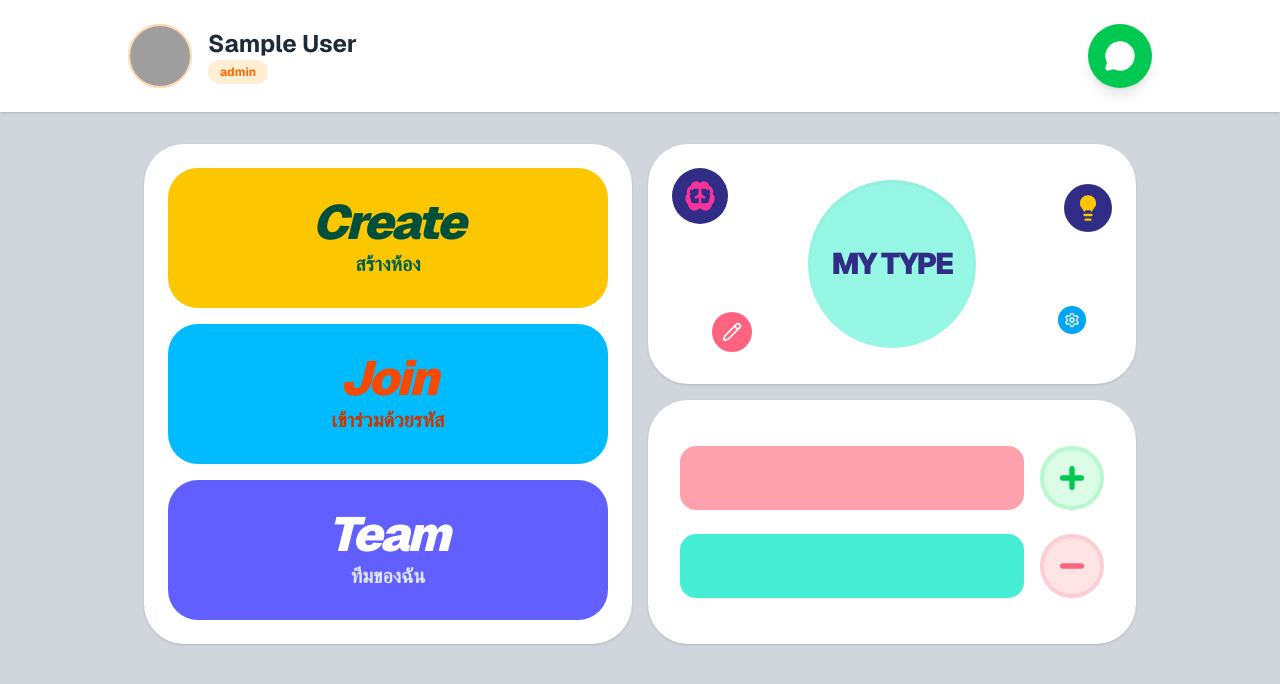
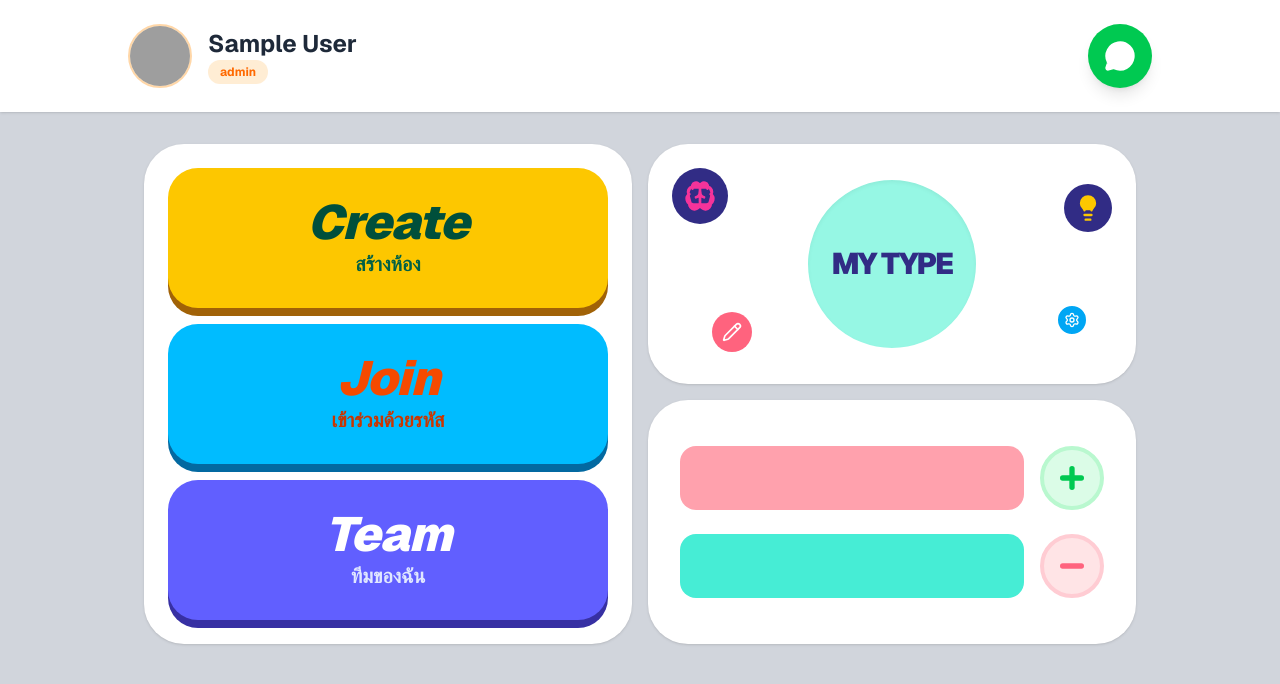
Before and after one commit to Oatto319/FinalProject, a Next.js app: page / in a window 1280 px wide. Shown: the top 684 px of the page. Built offline with nearby package versions, Linux system fonts and the light colour scheme; sample sign-in values are in the browser's storage; grey boxes are pictures that could not be loaded.

Commit message:
change button style

```diff
--- a/app/page.tsx
+++ b/app/page.tsx
@@ -30,30 +30,31 @@ const App = () => {
         {/* Left Section: Create, Join, Team (Keeping Original Design) */}
         <div className="bg-white rounded-[40px] p-6 shadow-sm flex flex-col gap-4 min-h-[500px]">
           {/* Create Button (Yellow) */}
-          <div
-            className="relative bg-yellow-400 flex-1 rounded-[30px] flex flex-col items-center justify-center cursor-pointer hover:brightness-95 transition-all"
+          <button
+            className="flex-1 w-full bg-yellow-400 rounded-[30px] font-black italic tracking-tighter shadow-[0_8px_0_0_#A16207] hover:shadow-[0_4px_0_0_#A16207] hover:translate-y-[4px] active:shadow-none active:translate-y-[8px] transition-all flex flex-col items-center justify-center gap-1"
             onClick={() => router.push('/templates?mode=create')}
           >
-            <h1 className="text-5xl font-black text-emerald-900 italic tracking-tighter">Create</h1>
-            <p className="text-emerald-800 font-bold text-xl mt-1">สร้างห้อง</p>
-          </div>
+            <h1 className="text-5xl text-emerald-900">Create</h1>
+            <p className="text-emerald-800 font-bold text-xl not-italic tracking-normal">สร้างห้อง</p>
+          </button>
 
           {/* Join Button (Blue) */}
-          <div
-            className="relative bg-sky-400 flex-1 rounded-[30px] flex flex-col items-center justify-center cursor-pointer hover:brightness-95 transition-all"
+          <button
+            className="flex-1 w-full bg-sky-400 rounded-[30px] font-black italic tracking-tighter shadow-[0_8px_0_0_#0369A1] hover:shadow-[0_4px_0_0_#0369A1] hover:translate-y-[4px] active:shadow-none active:translate-y-[8px] transition-all flex flex-col items-center justify-center gap-1"
             onClick={() => router.push('/join/roomid')}
           >
-            <h1 className="text-5xl font-black text-orange-600 italic tracking-tighter">Join</h1>
-            <p className="text-orange-700 font-bold text-xl mt-1">เข้าร่วมด้วยรหัส</p>
-          </div>
+            <h1 className="text-5xl text-orange-600">Join</h1>
+            <p className="text-orange-700 font-bold text-xl not-italic tracking-normal">เข้าร่วมด้วยรหัส</p>
+          </button>
 
           {/* Team Button (Purple) */}
-          <div
+          <button
+            className="flex-1 w-full bg-indigo-500 rounded-[30px] font-black italic tracking-tighter shadow-[0_8px_0_0_#3730A3] hover:shadow-[0_4px_0_0_#3730A3] hover:translate-y-[4px] active:shadow-none active:translate-y-[8px] transition-all flex flex-col items-center justify-center gap-1"
             onClick={() => router.push('/join/myprojects')}
-            className="relative bg-indigo-500 flex-1 rounded-[30px] flex flex-col items-center justify-center cursor-pointer hover:brightness-95 transition-all">
-            <h1 className="text-5xl font-black text-white italic tracking-tighter">Team</h1>
-            <p className="text-indigo-100 font-bold text-xl mt-1">ทีมของฉัน</p>
-          </div>
+          >
+            <h1 className="text-5xl text-white">Team</h1>
+            <p className="text-indigo-100 font-bold text-xl not-italic tracking-normal">ทีมของฉัน</p>
+          </button>
         </div>
 
         {/* Right Section */}
```
